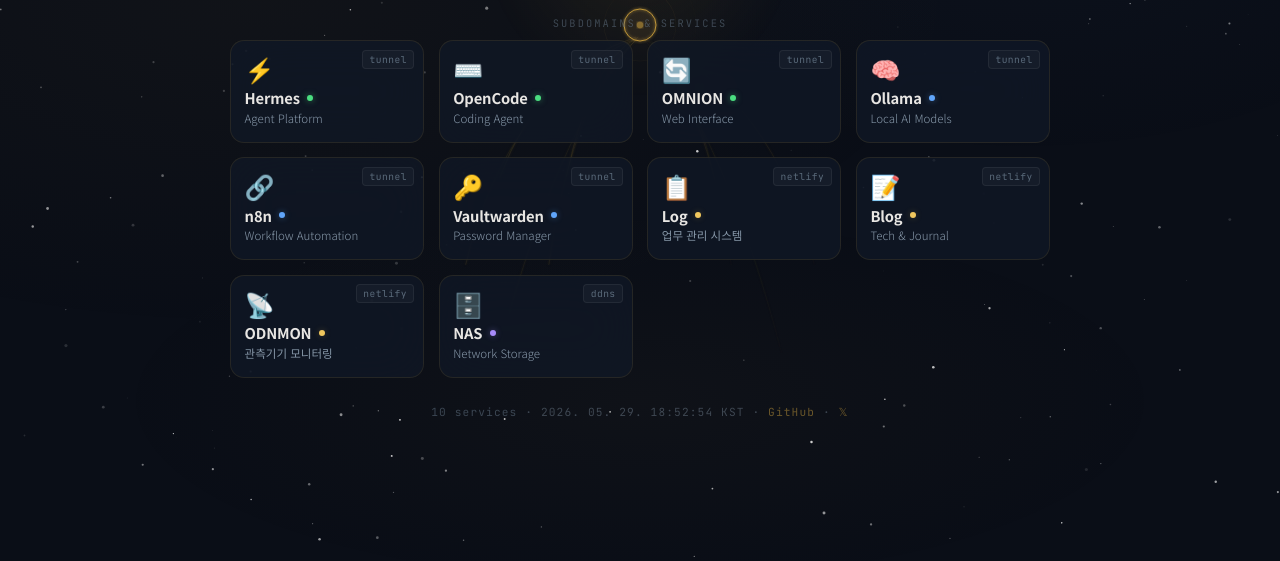
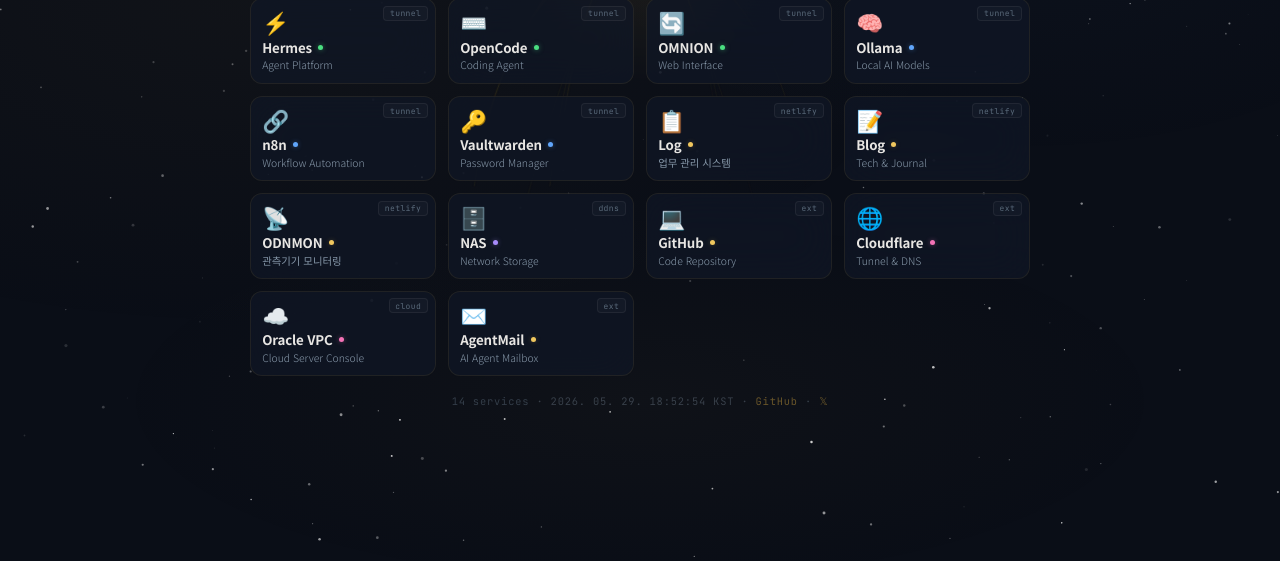
Before and after one commit to ymseo741/yannn8n.work, a plain HTML site: page index.html in a window 1280 px wide. Shown: the part 239-800 px from the top of the page. Drawn offline with Linux system fonts and the light colour scheme.

Commit message:
add: GitHub, Cloudflare, Oracle VPC, AgentMail (14 services total)

```diff
--- a/index.html
+++ b/index.html
@@ -4,7 +4,7 @@
 <meta charset="UTF-8" />
 <meta name="viewport" content="width=device-width, initial-scale=1.0" />
 <title>yannn8n.work — Personal Cloud</title>
-<meta name="description" content="Personal ecosystem dashboard for yannn8n.work — AI agents, automation, monitoring, storage and more." />
+<meta name="description" content="Personal ecosystem dashboard for yannn8n.work — AI agents, automation, monitoring, cloud infrastructure and tools." />
 <meta property="og:title" content="yannn8n.work" />
 <meta property="og:description" content="Personal cloud ecosystem dashboard" />
 <meta property="og:type" content="website" />
@@ -25,10 +25,10 @@
     --text: #e8e6e3;
     --text-dim: #8899aa;
     --text-muted: #5a6a7a;
-    --card-bg: rgba(17, 24, 39, 0.75);
-    --card-border: rgba(196, 154, 60, 0.12);
-    --card-hover-border: rgba(196, 154, 60, 0.35);
-    --radius: 14px;
+    --card-bg: rgba(17, 24, 39, 0.7);
+    --card-border: rgba(196, 154, 60, 0.1);
+    --card-hover-border: rgba(196, 154, 60, 0.3);
+    --radius: 12px;
     --font: 'Noto Sans KR', -apple-system, sans-serif;
     --mono: 'JetBrains Mono', monospace;
   }
@@ -42,14 +42,12 @@
     -webkit-font-smoothing: antialiased;
   }
 
-  /* ===== Canvas Background ===== */
   #stars-canvas {
     position: fixed;
     inset: 0;
     z-index: 0;
   }
 
-  /* ===== Aurora overlay ===== */
   .aurora {
     position: fixed;
     inset: 0;
@@ -61,7 +59,6 @@
       radial-gradient(ellipse 70% 40% at 50% 80%, rgba(196, 154, 60, 0.03) 0%, transparent 60%);
   }
 
-  /* ===== Main Container ===== */
   .container {
     position: relative;
     z-index: 1;
@@ -70,10 +67,9 @@
     flex-direction: column;
     align-items: center;
     justify-content: center;
-    padding: 1.5rem;
+    padding: 1.2rem;
   }
 
-  /* ===== SVG Topology ===== */
   #topology-svg {
     position: absolute;
     inset: 0;
@@ -83,18 +79,17 @@
     pointer-events: none;
   }
 
-  /* ===== Center Brand ===== */
   .center-brand {
     position: relative;
     z-index: 2;
     text-align: center;
-    margin-bottom: 2rem;
+    margin-bottom: 1.1rem;
   }
 
   .center-brand .glow {
     position: absolute;
-    width: 320px;
-    height: 320px;
+    width: 280px;
+    height: 280px;
     top: 50%;
     left: 50%;
     transform: translate(-50%, -50%);
@@ -110,7 +105,7 @@
   }
 
   .center-brand h1 {
-    font-size: 2.6rem;
+    font-size: 2.2rem;
     font-weight: 700;
     letter-spacing: -0.02em;
     background: linear-gradient(135deg, #f0c75e, #c49a3c, #d4a84a, #f0c75e);
@@ -128,12 +123,12 @@
   }
 
   .center-brand .subtitle {
-    font-size: 0.8rem;
+    font-size: 0.7rem;
     color: var(--text-dim);
     font-weight: 300;
     letter-spacing: 0.35em;
     text-transform: uppercase;
-    margin-top: 0.4rem;
+    margin-top: 0.3rem;
     font-family: var(--mono);
   }
 
@@ -143,18 +138,18 @@
     z-index: 2;
     display: grid;
     grid-template-columns: repeat(4, 1fr);
-    gap: 0.9rem;
-    max-width: 820px;
+    gap: 0.75rem;
+    max-width: 780px;
     width: 100%;
   }
 
   .service-card {
     background: var(--card-bg);
-    backdrop-filter: blur(24px);
-    -webkit-backdrop-filter: blur(24px);
+    backdrop-filter: blur(20px);
+    -webkit-backdrop-filter: blur(20px);
     border: 1px solid var(--card-border);
     border-radius: var(--radius);
-    padding: 1rem 0.85rem;
+    padding: 0.75rem 0.7rem 0.65rem;
     text-decoration: none;
     color: var(--text);
     transition: all 0.3s cubic-bezier(0.4, 0, 0.2, 1);
@@ -168,7 +163,7 @@
     position: absolute;
     inset: 0;
     border-radius: var(--radius);
-    background: linear-gradient(135deg, transparent 30%, rgba(196, 154, 60, 0.06) 100%);
+    background: linear-gradient(135deg, transparent 30%, rgba(196, 154, 60, 0.05) 100%);
     opacity: 0;
     transition: opacity 0.35s ease;
   }
@@ -176,65 +171,62 @@
   .service-card:hover {
     border-color: var(--card-hover-border);
     transform: translateY(-3px);
-    box-shadow: 0 6px 30px rgba(196, 154, 60, 0.12), 0 0 0 1px rgba(196, 154, 60, 0.05) inset;
+    box-shadow: 0 6px 25px rgba(196, 154, 60, 0.1), 0 0 0 1px rgba(196, 154, 60, 0.05) inset;
   }
 
-  .service-card:hover::before {
-    opacity: 1;
-  }
-
-  .service-card:active {
-    transform: translateY(-1px);
-  }
+  .service-card:hover::before { opacity: 1; }
+  .service-card:active { transform: translateY(-1px); }
 
   .service-card .icon {
-    font-size: 1.5rem;
+    font-size: 1.35rem;
     line-height: 1;
-    margin-bottom: 0.4rem;
+    margin-bottom: 0.3rem;
     display: block;
   }
 
   .service-card .name {
-    font-size: 0.92rem;
+    font-size: 0.83rem;
     font-weight: 600;
     letter-spacing: -0.01em;
-    margin-bottom: 0.1rem;
     display: flex;
     align-items: center;
-    gap: 0.45rem;
+    gap: 0.4rem;
   }
 
-  .service-card .name .status {
-    width: 6px;
-    height: 6px;
+  .service-card .name .status-dot {
+    width: 5px;
+    height: 5px;
     border-radius: 50%;
     display: inline-block;
     flex-shrink: 0;
   }
 
-  .status.online { background: #4ade80; box-shadow: 0 0 6px rgba(74, 222, 128, 0.5); }
-  .status.tunnel { background: #60a5fa; box-shadow: 0 0 6px rgba(96, 165, 250, 0.4); }
-  .status.external { background: var(--gold-light); box-shadow: 0 0 6px var(--gold-glow); }
-  .status.nas { background: #a78bfa; box-shadow: 0 0 6px rgba(167, 139, 250, 0.4); }
+  .dot-online   { background: #4ade80; box-shadow: 0 0 5px rgba(74,222,128,0.5); }
+  .dot-tunnel   { background: #60a5fa; box-shadow: 0 0 5px rgba(96,165,250,0.4); }
+  .dot-external { background: var(--gold-light); box-shadow: 0 0 5px var(--gold-glow); }
+  .dot-nas      { background: #a78bfa; box-shadow: 0 0 5px rgba(167,139,250,0.4); }
+  .dot-cloud    { background: #f472b6; box-shadow: 0 0 5px rgba(244,114,182,0.4); }
 
   .service-card .desc {
-    font-size: 0.72rem;
+    font-size: 0.65rem;
     color: var(--text-dim);
     font-weight: 300;
+    margin-top: 0.05rem;
   }
 
   .service-card .tag {
     position: absolute;
-    top: 0.55rem;
-    right: 0.55rem;
-    font-size: 0.6rem;
+    top: 0.4rem;
+    right: 0.45rem;
+    font-size: 0.5rem;
     font-family: var(--mono);
-    padding: 0.12rem 0.4rem;
+    padding: 0.1rem 0.35rem;
     border-radius: 4px;
     border: 1px solid rgba(255,255,255,0.06);
     color: var(--text-muted);
-    background: rgba(255,255,255,0.03);
+    background: rgba(255,255,255,0.025);
     letter-spacing: 0.05em;
+    transition: all 0.3s;
   }
 
   .service-card:hover .tag {
@@ -242,66 +234,38 @@
     color: var(--gold);
   }
 
-  /* ===== Section labels ===== */
-  .section-label {
-    position: relative;
-    z-index: 2;
-    font-size: 0.65rem;
-    font-family: var(--mono);
-    color: var(--text-muted);
-    letter-spacing: 0.2em;
-    text-transform: uppercase;
-    margin-bottom: 0.65rem;
-    text-align: center;
-    opacity: 0.6;
-  }
-
-  /* ===== Footer ===== */
   .footer {
     position: relative;
     z-index: 2;
-    margin-top: 1.5rem;
+    margin-top: 1rem;
     text-align: center;
-    font-size: 0.7rem;
-    color: rgba(136, 153, 170, 0.4);
+    font-size: 0.65rem;
+    color: rgba(136, 153, 170, 0.35);
     font-family: var(--mono);
-    letter-spacing: 0.1em;
+    letter-spacing: 0.08em;
     line-height: 1.8;
   }
 
-  .footer a {
-    color: var(--gold);
-    text-decoration: none;
-    opacity: 0.5;
-    transition: opacity 0.3s;
-  }
+  .footer a { color: var(--gold); text-decoration: none; opacity: 0.5; transition: opacity 0.3s; }
+  .footer a:hover { opacity: 1; }
+  .footer .count { color: var(--text-muted); opacity: 0.5; }
 
-  .footer a:hover { opacity: 1; }
-
-  .footer .count {
-    color: var(--text-muted);
-    opacity: 0.6;
-  }
-
-  /* ===== Responsive ===== */
-  @media (max-width: 820px) {
-    .services-grid { padding: 0 0.5rem; gap: 0.75rem; }
-  }
-
-  @media (max-width: 700px) {
-    .services-grid { grid-template-columns: repeat(2, 1fr); max-width: 450px; gap: 0.7rem; }
-    .center-brand h1 { font-size: 1.9rem; }
-    .container { padding: 1rem; }
-    .service-card { padding: 0.85rem 0.75rem; }
-    .section-label { margin-bottom: 0.5rem; }
-    .footer { margin-top: 1rem; }
+  @media (max-width: 760px) {
+    .services-grid { grid-template-columns: repeat(2, 1fr); max-width: 400px; gap: 0.6rem; }
+    .center-brand h1 { font-size: 1.7rem; }
+    .center-brand { margin-bottom: 0.8rem; }
+    .container { padding: 0.8rem; }
+    .service-card { padding: 0.7rem 0.6rem; }
+    .service-card .icon { font-size: 1.2rem; }
+    .service-card .name { font-size: 0.78rem; }
+    .footer { margin-top: 0.8rem; }
   }
 
   @media (max-width: 400px) {
-    .services-grid { gap: 0.55rem; }
-    .service-card .icon { font-size: 1.2rem; }
-    .service-card .name { font-size: 0.8rem; }
-    .center-brand h1 { font-size: 1.5rem; }
+    .services-grid { gap: 0.45rem; }
+    .service-card .icon { font-size: 1rem; }
+    .center-brand h1 { font-size: 1.3rem; }
+    .center-brand .subtitle { font-size: 0.6rem; }
   }
 </style>
 </head>
@@ -310,52 +274,58 @@
 <canvas id="stars-canvas"></canvas>
 <div class="aurora"></div>
 
-<svg id="topology-svg" viewBox="0 0 1000 1000" preserveAspectRatio="xMidYMid meet">
+<svg id="topology-svg" viewBox="0 0 1000 1100" preserveAspectRatio="xMidYMid meet">
   <defs>
-    <linearGradient id="line-grad" x1="0" y1="0" x2="1" y2="1">
-      <stop offset="0%" stop-color="#c49a3c" stop-opacity="0.05" />
-      <stop offset="50%" stop-color="#c49a3c" stop-opacity="0.3" />
-      <stop offset="100%" stop-color="#c49a3c" stop-opacity="0.05" />
+    <linearGradient id="lg" x1="0" y1="0" x2="1" y2="1">
+      <stop offset="0%" stop-color="#c49a3c" stop-opacity="0.05"/>
+      <stop offset="50%" stop-color="#c49a3c" stop-opacity="0.25"/>
+      <stop offset="100%" stop-color="#c49a3c" stop-opacity="0.05"/>
     </linearGradient>
-    <filter id="line-glow">
-      <feGaussianBlur stdDeviation="2" result="blur" />
-      <feMerge><feMergeNode in="blur" /><feMergeNode in="SourceGraphic" /></feMerge>
+    <filter id="fg">
+      <feGaussianBlur stdDeviation="1.5" result="b"/>
+      <feMerge><feMergeNode in="b"/><feMergeNode in="SourceGraphic"/></feMerge>
     </filter>
   </defs>
 
-  <!-- Center node concentric rings -->
-  <circle cx="500" cy="330" r="70" fill="none" stroke="url(#line-grad)" stroke-width="0.4" opacity="0.25">
-    <animate attributeName="r" values="50;80;50" dur="6s" repeatCount="indefinite" />
-    <animate attributeName="opacity" values="0.15;0.4;0.15" dur="6s" repeatCount="indefinite" />
+  <circle cx="500" cy="220" r="60" fill="none" stroke="url(#lg)" stroke-width="0.4" opacity="0.25">
+    <animate attributeName="r" values="45;75;45" dur="6s" repeatCount="indefinite"/>
+    <animate attributeName="opacity" values="0.15;0.4;0.15" dur="6s" repeatCount="indefinite"/>
   </circle>
-  <circle cx="500" cy="330" r="45" fill="none" stroke="url(#line-grad)" stroke-width="0.8" opacity="0.35">
-    <animate attributeName="r" values="35;55;35" dur="4.5s" repeatCount="indefinite" />
-    <animate attributeName="opacity" values="0.25;0.5;0.25" dur="4.5s" repeatCount="indefinite" />
+  <circle cx="500" cy="220" r="40" fill="none" stroke="url(#lg)" stroke-width="0.6" opacity="0.35">
+    <animate attributeName="r" values="30;50;30" dur="4.5s" repeatCount="indefinite"/>
+    <animate attributeName="opacity" values="0.25;0.5;0.25" dur="4.5s" repeatCount="indefinite"/>
   </circle>
-  <circle cx="500" cy="330" r="20" fill="rgba(196,154,60,0.06)" stroke="#c49a3c" stroke-width="1.2" filter="url(#line-glow)" />
-  <circle cx="500" cy="330" r="4" fill="#c49a3c" opacity="0.6" filter="url(#line-glow)" />
+  <circle cx="500" cy="220" r="16" fill="rgba(196,154,60,0.06)" stroke="#c49a3c" stroke-width="1" filter="url(#fg)"/>
+  <circle cx="500" cy="220" r="3" fill="#c49a3c" opacity="0.5" filter="url(#fg)"/>
 
-  <!-- Lines from center (500,330) → each node -->
-  <!-- Row 1 (cols 0-3) → y~520 -->
-  <g fill="none" stroke="url(#line-grad)" stroke-width="1" filter="url(#line-glow)">
-    <path d="M495 345 q -120 40 -170 175" opacity="0.5"><animate attributeName="stroke-dasharray" values="0 500;350 150;0 500" dur="10s" repeatCount="indefinite" /></path>
-    <path d="M498 345 q -60 30 -90 175" opacity="0.5"><animate attributeName="stroke-dasharray" values="0 500;350 150;0 500" dur="10s" begin="1.1s" repeatCount="indefinite" /></path>
-    <path d="M500 345 q 0 20 0 175" opacity="0.5"><animate attributeName="stroke-dasharray" values="0 500;350 150;0 500" dur="10s" begin="2.2s" repeatCount="indefinite" /></path>
-    <path d="M502 345 q 60 30 90 175" opacity="0.5"><animate attributeName="stroke-dasharray" values="0 500;350 150;0 500" dur="10s" begin="3.3s" repeatCount="indefinite" /></path>
+  <!-- R1: y~380 (cols 0-3) -->
+  <g fill="none" stroke="url(#lg)" stroke-width="0.9" filter="url(#fg)">
+    <path d="M495 235 q-100 30-160 145" opacity="0.5"><animate attributeName="stroke-dasharray" values="0 400;300 100;0 400" dur="10s" repeatCount="indefinite"/></path>
+    <path d="M498 235 q-50 25-80 145" opacity="0.5"><animate attributeName="stroke-dasharray" values="0 400;300 100;0 400" dur="10s" begin="1s" repeatCount="indefinite"/></path>
+    <path d="M500 235 q0 15 0 145" opacity="0.5"><animate attributeName="stroke-dasharray" values="0 400;300 100;0 400" dur="10s" begin="2s" repeatCount="indefinite"/></path>
+    <path d="M502 235 q50 25 80 145" opacity="0.5"><animate attributeName="stroke-dasharray" values="0 400;300 100;0 400" dur="10s" begin="3s" repeatCount="indefinite"/></path>
   </g>
 
-  <!-- Row 2 (cols 0-3) → y~630 -->
-  <g fill="none" stroke="url(#line-grad)" stroke-width="0.9" filter="url(#line-glow)">
-    <path d="M492 348 q -160 70 -210 282" opacity="0.4"><animate attributeName="stroke-dasharray" values="0 600;400 200;0 600" dur="11s" begin="4s" repeatCount="indefinite" /></path>
-    <path d="M496 348 q -80 70 -110 282" opacity="0.4"><animate attributeName="stroke-dasharray" values="0 600;400 200;0 600" dur="11s" begin="5s" repeatCount="indefinite" /></path>
-    <path d="M504 348 q 80 70 110 282" opacity="0.4"><animate attributeName="stroke-dasharray" values="0 600;400 200;0 600" dur="11s" begin="6s" repeatCount="indefinite" /></path>
-    <path d="M508 348 q 160 70 210 282" opacity="0.4"><animate attributeName="stroke-dasharray" values="0 600;400 200;0 600" dur="11s" begin="7s" repeatCount="indefinite" /></path>
+  <!-- R2: y~480 -->
+  <g fill="none" stroke="url(#lg)" stroke-width="0.8" filter="url(#fg)">
+    <path d="M493 238 q-140 50-200 245" opacity="0.4"><animate attributeName="stroke-dasharray" values="0 500;350 150;0 500" dur="11s" begin="4s" repeatCount="indefinite"/></path>
+    <path d="M496 238 q-70 50-100 245" opacity="0.4"><animate attributeName="stroke-dasharray" values="0 500;350 150;0 500" dur="11s" begin="5s" repeatCount="indefinite"/></path>
+    <path d="M504 238 q70 50 100 245" opacity="0.4"><animate attributeName="stroke-dasharray" values="0 500;350 150;0 500" dur="11s" begin="6s" repeatCount="indefinite"/></path>
+    <path d="M507 238 q140 50 200 245" opacity="0.4"><animate attributeName="stroke-dasharray" values="0 500;350 150;0 500" dur="11s" begin="7s" repeatCount="indefinite"/></path>
   </g>
 
-  <!-- Row 3 (cols 0-1) → y~740 -->
-  <g fill="none" stroke="url(#line-grad)" stroke-width="0.8" filter="url(#line-glow)">
-    <path d="M493 350 q -100 120 -170 390" opacity="0.35"><animate attributeName="stroke-dasharray" values="0 700;450 250;0 700" dur="12s" begin="8s" repeatCount="indefinite" /></path>
-    <path d="M507 350 q 100 120 170 390" opacity="0.35"><animate attributeName="stroke-dasharray" values="0 700;450 250;0 700" dur="12s" begin="9s" repeatCount="indefinite" /></path>
+  <!-- R3: y~580 -->
+  <g fill="none" stroke="url(#lg)" stroke-width="0.7" filter="url(#fg)">
+    <path d="M492 240 q-180 70-220 345" opacity="0.35"><animate attributeName="stroke-dasharray" values="0 600;400 200;0 600" dur="12s" begin="8s" repeatCount="indefinite"/></path>
+    <path d="M496 240 q-90 70-120 345" opacity="0.35"><animate attributeName="stroke-dasharray" values="0 600;400 200;0 600" dur="12s" begin="9s" repeatCount="indefinite"/></path>
+    <path d="M504 240 q90 70 120 345" opacity="0.35"><animate attributeName="stroke-dasharray" values="0 600;400 200;0 600" dur="12s" begin="10s" repeatCount="indefinite"/></path>
+    <path d="M508 240 q180 70 220 345" opacity="0.35"><animate attributeName="stroke-dasharray" values="0 600;400 200;0 600" dur="12s" begin="11s" repeatCount="indefinite"/></path>
+  </g>
+
+  <!-- R4: y~680 (±2 cols centered) -->
+  <g fill="none" stroke="url(#lg)" stroke-width="0.6" filter="url(#fg)">
+    <path d="M493 242 q-90 110-170 445" opacity="0.3"><animate attributeName="stroke-dasharray" values="0 650;450 200;0 650" dur="13s" begin="12s" repeatCount="indefinite"/></path>
+    <path d="M507 242 q90 110 170 445" opacity="0.3"><animate attributeName="stroke-dasharray" values="0 650;450 200;0 650" dur="13s" begin="13s" repeatCount="indefinite"/></path>
   </g>
 </svg>
 
@@ -366,11 +336,7 @@
     <div class="subtitle">Personal Cloud Ecosystem</div>
   </div>
 
-  <div class="section-label">Subdomains &amp; Services</div>
-
-  <div class="services-grid" id="services-grid">
-    <!-- Cards populated by JS -->
-  </div>
+  <div class="services-grid" id="services-grid"></div>
 
   <div class="footer">
     <span class="count"><span id="service-count"></span> services</span>
@@ -382,21 +348,27 @@
 
 <script>
 const services = [
-  // Row 1: Core AI & Dev
-  { name: 'Hermes',     url: 'https://hermes.yannn8n.work',    icon: '⚡',  desc: 'Agent Platform',            tag: 'tunnel', status: 'online' },
-  { name: 'OpenCode',   url: 'https://opencode.yannn8n.work',  icon: '⌨️',  desc: 'Coding Agent',              tag: 'tunnel', status: 'online' },
-  { name: 'OMNION',     url: 'https://omnion.yannn8n.work',    icon: '🔄',  desc: 'Web Interface',             tag: 'tunnel', status: 'online' },
-  { name: 'Ollama',     url: 'https://ollama.yannn8n.work',    icon: '🧠',  desc: 'Local AI Models',           tag: 'tunnel', status: 'tunnel' },
+  // ── R1: AI & Agents ──
+  { name: 'Hermes',     url: 'https://hermes.yannn8n.work',    icon: '⚡',  desc: 'Agent Platform',            tag: 'tunnel', cls: 'dot-online' },
+  { name: 'OpenCode',   url: 'https://opencode.yannn8n.work',  icon: '⌨️', desc: 'Coding Agent',              tag: 'tunnel', cls: 'dot-online' },
+  { name: 'OMNION',     url: 'https://omnion.yannn8n.work',    icon: '🔄', desc: 'Web Interface',             tag: 'tunnel', cls: 'dot-online' },
+  { name: 'Ollama',     url: 'https://ollama.yannn8n.work',    icon: '🧠', desc: 'Local AI Models',           tag: 'tunnel', cls: 'dot-tunnel' },
 
-  // Row 2: Infrastructure & Management
-  { name: 'n8n',        url: 'https://n8n.yannn8n.work',       icon: '🔗',  desc: 'Workflow Automation',       tag: 'tunnel', status: 'tunnel' },
-  { name: 'Vaultwarden',url: 'https://vault.yannn8n.work',     icon: '🔑',  desc: 'Password Manager',          tag: 'tunnel', status: 'tunnel' },
-  { name: 'Log',        url: 'https://log.yannn8n.work',       icon: '📋',  desc: '업무 관리 시스템',            tag: 'netlify', status: 'external' },
-  { name: 'Blog',       url: 'https://blog.yannn8n.work',      icon: '📝',  desc: 'Tech & Journal',            tag: 'netlify', status: 'external' },
+  // ── R2: Infrastructure ──
+  { name: 'n8n',        url: 'https://n8n.yannn8n.work',       icon: '🔗', desc: 'Workflow Automation',       tag: 'tunnel', cls: 'dot-tunnel' },
+  { name: 'Vaultwarden',url: 'https://vault.yannn8n.work',     icon: '🔑', desc: 'Password Manager',          tag: 'tunnel', cls: 'dot-tunnel' },
+  { name: 'Log',        url: 'https://log.yannn8n.work',       icon: '📋', desc: '업무 관리 시스템',            tag: 'netlify', cls: 'dot-external' },
+  { name: 'Blog',       url: 'https://blog.yannn8n.work',      icon: '📝', desc: 'Tech & Journal',            tag: 'netlify', cls: 'dot-external' },
 
-  // Row 3: External Services
-  { name: 'ODNMON',     url: 'https://odnmon.netlify.app',     icon: '📡',  desc: '관측기기 모니터링',            tag: 'netlify', status: 'external' },
-  { name: 'NAS',        url: 'http://ymseo123132.asuscomm.com',icon: '🗄️',  desc: 'Network Storage',            tag: 'ddns',    status: 'nas' },
+  // ── R3: External Services ──
+  { name: 'ODNMON',     url: 'https://odnmon.netlify.app',     icon: '📡', desc: '관측기기 모니터링',            tag: 'netlify', cls: 'dot-external' },
+  { name: 'NAS',        url: 'http://ymseo123132.asuscomm.com',icon: '🗄️', desc: 'Network Storage',            tag: 'ddns',    cls: 'dot-nas' },
+  { name: 'GitHub',     url: 'https://github.com/ymseo741',    icon: '💻', desc: 'Code Repository',            tag: 'ext',     cls: 'dot-external' },
+  { name: 'Cloudflare', url: 'https://dash.cloudflare.com',    icon: '🌐', desc: 'Tunnel & DNS',              tag: 'ext',     cls: 'dot-cloud' },
+
+  // ── R4: Cloud & Tools ──
+  { name: 'Oracle VPC', url: 'https://cloud.oracle.com',       icon: '☁️', desc: 'Cloud Server Console',       tag: 'cloud',   cls: 'dot-cloud' },
+  { name: 'AgentMail',  url: 'https://agentmail.to',           icon: '✉️', desc: 'AI Agent Mailbox',           tag: 'ext',     cls: 'dot-external' },
 ];
 
 function renderGrid() {
@@ -404,10 +376,7 @@
   grid.innerHTML = services.map(s => `
     <a href="${s.url}" class="service-card" target="_blank" rel="noopener">
       <span class="icon">${s.icon}</span>
-      <div class="name">
-        ${s.name}
-        <span class="status ${s.status}"></span>
-      </div>
+      <div class="name">${s.name}<span class="status-dot ${s.cls}"></span></div>
       <div class="desc">${s.desc}</div>
       <span class="tag">${s.tag}</span>
     </a>
@@ -415,7 +384,7 @@
   document.getElementById('service-count').textContent = services.length;
 }
 
-// ===== Starfield Canvas =====
+// Starfield
 const canvas = document.getElementById('stars-canvas');
 const ctx = canvas.getContext('2d');
 let stars = [];
@@ -469,13 +438,12 @@
     ctx.fill();
   }
 
-  // Shooting stars
   for (let i = shootingStars.length - 1; i >= 0; i--) {
     const s = shootingStars[i];
     const tailX = s.x - s.len;
     const grad = ctx.createLinearGradient(tailX, s.y, s.x, s.y);
-    grad.addColorStop(0, `rgba(255, 255, 255, 0)`);
-    grad.addColorStop(1, `rgba(255, 255, 255, ${s.alpha})`);
+    grad.addColorStop(0, 'rgba(255,255,255,0)');
+    grad.addColorStop(1, `rgba(255,255,255,${s.alpha})`);
     ctx.beginPath();
     ctx.moveTo(tailX, s.y);
     ctx.lineTo(s.x, s.y);
@@ -486,40 +454,28 @@
     s.x += s.speed;
     s.y += s.speed * 0.3;
     s.alpha -= 0.02;
-    if (s.alpha <= 0) { shootingStars.splice(i, 1); }
+    if (s.alpha <= 0) shootingStars.splice(i, 1);
   }
 }
 
-// Spawn shooting stars occasionally
-setInterval(() => {
-  if (Math.random() < 0.3) spawnShootingStar();
-}, 3000);
+setInterval(() => { if (Math.random() < 0.3) spawnShootingStar(); }, 3000);
 
-// ===== Time Display =====
 function updateTime() {
   const el = document.getElementById('time-display');
   if (!el) return;
   const now = new Date();
-  const opts = { timeZone: 'Asia/Seoul', hour12: false, hour: '2-digit', minute: '2-digit', second: '2-digit', year: 'numeric', month: '2-digit', day: '2-digit' };
-  const kst = now.toLocaleString('ko-KR', opts);
+  const kst = now.toLocaleString('ko-KR', { timeZone: 'Asia/Seoul', hour12: false, hour: '2-digit', minute: '2-digit', second: '2-digit', year: 'numeric', month: '2-digit', day: '2-digit' });
   el.textContent = '· ' + kst + ' KST';
 }
 
-// ===== Animation Loop =====
-function animate() {
-  drawStars();
-  requestAnimationFrame(animate);
-}
+function animate() { drawStars(); requestAnimationFrame(animate); }
 
 renderGrid();
 updateTime();
 setInterval(updateTime, 1000);
 animate();
 
-window.addEventListener('resize', () => {
-  resize();
-  initStars();
-});
+window.addEventListener('resize', () => { resize(); initStars(); });
 </script>
 </body>
 </html>
```
